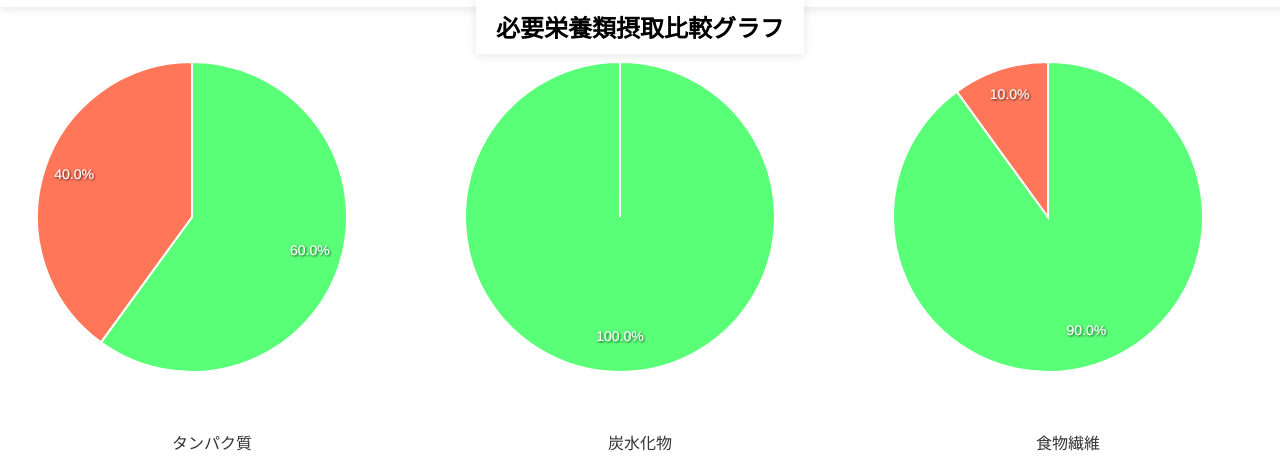
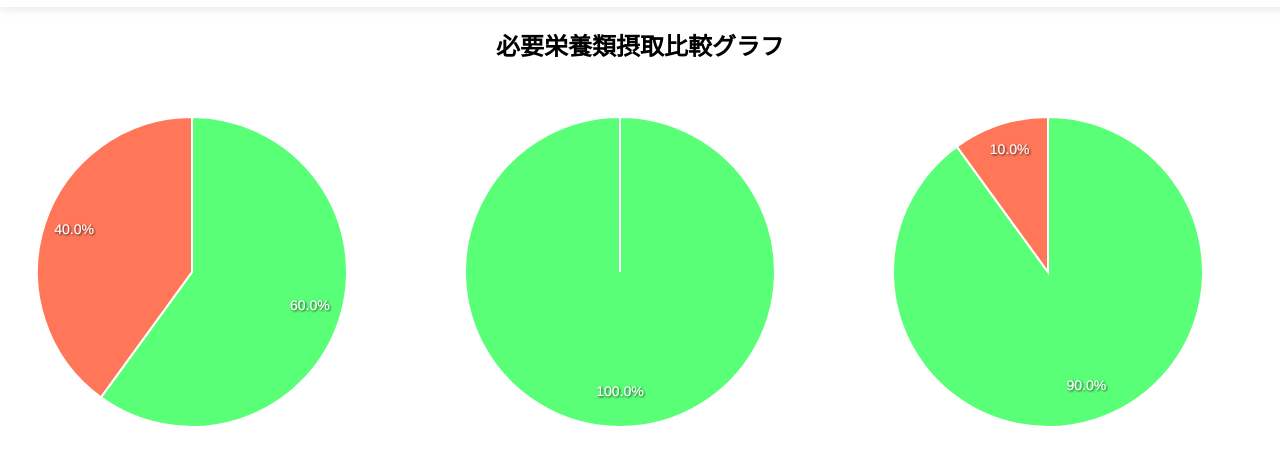
Before and after one commit to 23jn0322/G01, a PHP site: page /home.html in a window 1280 px wide. Shown: the part 231-691 px from the top of the page. Run offline with PHP 8.4, Linux system fonts and the light colour scheme.

Commit message:
23jn0322りきがhomeのh2を変更

```diff
--- a/css/home.css
+++ b/css/home.css
@@ -1,14 +1,5 @@
 h2 {
     text-align: center;
-    position: fixed;
-    top: 20px; /* 上からの距離を調整 */
-    left: 50%;
-    transform: translateX(-50%); /* 左右中央寄せ */
-    background-color: #fff; /* 背景色を設定して可読性を向上 */
-    padding: 10px 20px; /* 内側の余白 */
-    z-index: 1000; /* 他の要素よりも前面に表示 */
-    margin-top: 210px; /* ヘッダーの高さ分の余白を追加 */
-    box-shadow: 0 2px 10px rgba(0, 0, 0, 0.1); /* ヘッダーに影をつけて浮いているように */
 }
 
 .chart-container {
```
